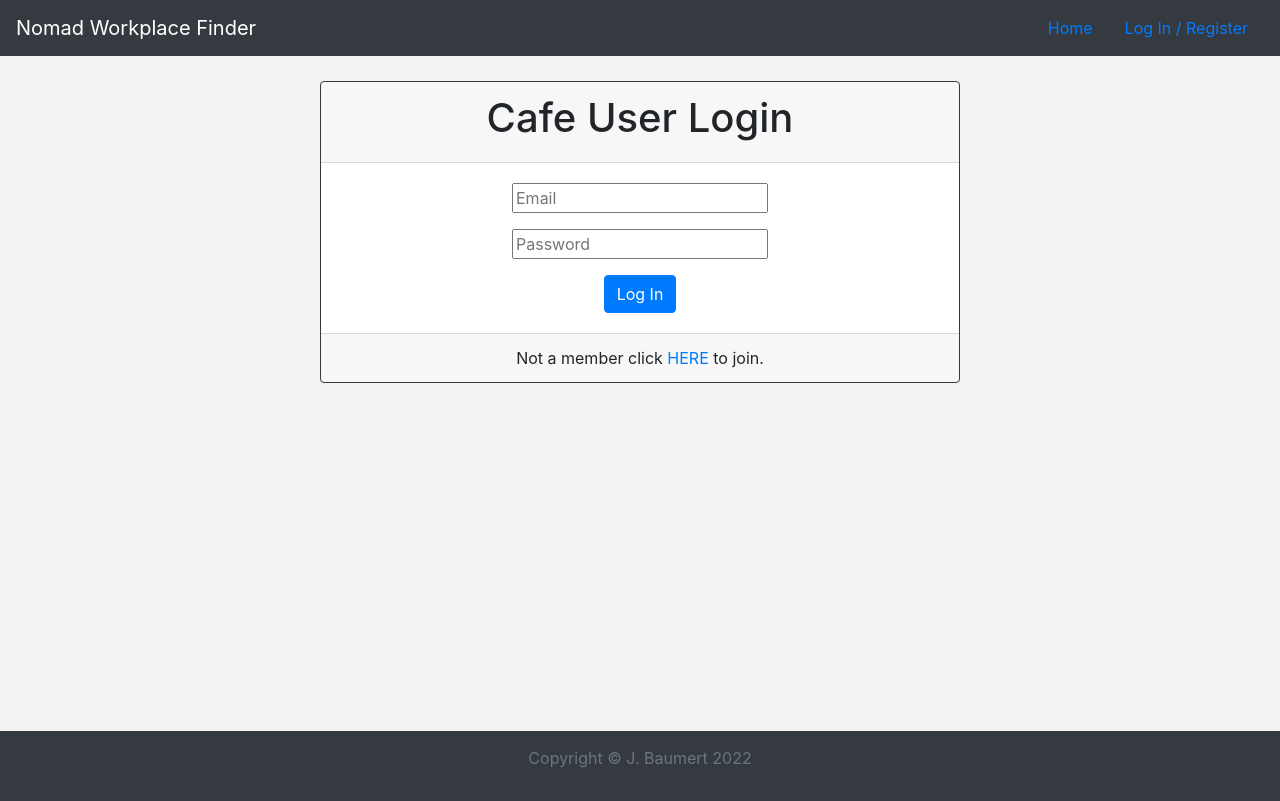
After one commit to baumertjohn/CafeWifiWebsite, a Flask app: page /login in a window 1280 px wide. The commit adds this page. Run offline with Flask 2, Linux system fonts and the light colour scheme; some libraries are stand-ins or nearby versions.

Commit message:
Added login / register page. Added header indicator(s) if logged in or not

```diff
--- a/main.py
+++ b/main.py
@@ -1,9 +1,17 @@
-from flask import Flask, redirect, render_template, url_for
+# A simple cafe ammenity listing website
+# Admin user credentials are:
+# name: Admin
+# email: admin@admin.com
+# password: 12345678
+
+from flask import Flask, redirect, render_template, request, url_for
 from flask_bootstrap import Bootstrap
 from flask_sqlalchemy import SQLAlchemy
 from flask_wtf import FlaskForm
 from wtforms import StringField, SelectField, SubmitField
 from wtforms.validators import DataRequired, URL
+from flask_login import LoginManager, UserMixin, login_required, login_user, logout_user
+from werkzeug.security import generate_password_hash, check_password_hash
 
 CAFE_BOOLEANS = ['YES', 'NO']
 
@@ -15,6 +23,17 @@ Bootstrap(app)
 app.config['SQLALCHEMY_DATABASE_URI'] = 'sqlite:///cafes.db'
 app.config['SQLALCHEMY_TRACK_MODIFICATIONS'] = False
 db = SQLAlchemy(app)
+
+# Added for secure login
+login_manager = LoginManager()
+login_manager.init_app(app)
+
+
+class User(UserMixin, db.Model):
+    id = db.Column(db.INTEGER, primary_key=True)
+    email = db.Column(db.VARCHAR(100), nullable=False, unique=True)
+    password = db.Column(db.VARCHAR(100), nullable=False)
+    name = db.Column(db.VARCHAR(100), nullable=False)
 
 
 class Cafe(db.Model):
@@ -49,6 +68,12 @@ class CafeForm(FlaskForm):
     submit = SubmitField('Submit')
 
 
+# Store user ID for secure session
+@login_manager.user_loader
+def load_user(user_id):
+    return User.query.get(int(user_id))
+
+
 @app.route('/')
 def home():
     all_cafes = db.session.query(Cafe).all()
@@ -81,25 +106,79 @@ def add_cafe():
             can_take_calls_bool = True
         else:
             can_take_calls_bool = False
-        new_cafe = Cafe(name = form.name.data,
-                        map_url = form.map_url.data,
-                        img_url = form.img_url.data,
-                        location = form.location.data,
-                        has_sockets = has_sockets_bool,
-                        has_toilet = has_toilet_bool,
-                        has_wifi = has_wifi_bool,
-                        can_take_calls = can_take_calls_bool,
-                        seats = form.seats.data,
-                        coffee_price = form.coffee_price.data)
+        new_cafe = Cafe(name=form.name.data,
+                        map_url=form.map_url.data,
+                        img_url=form.img_url.data,
+                        location=form.location.data,
+                        has_sockets=has_sockets_bool,
+                        has_toilet=has_toilet_bool,
+                        has_wifi=has_wifi_bool,
+                        can_take_calls=can_take_calls_bool,
+                        seats=form.seats.data,
+                        coffee_price=form.coffee_price.data)
         db.session.add(new_cafe)
         db.session.commit()
         return redirect(url_for('home'))
     return render_template('add.html', form=form)
 
 
-# all_cafes = db.session.query(Cafe).all()
-# for cafe in all_cafes:
-#     print(cafe.has_sockets)
+@app.route('/login', methods=['GET', 'POST'])
+def login():
+    error = None
+    if request.method == 'POST':
+        email = request.form.get('email')
+        password = request.form.get('password')
+        user = User.query.filter_by(email=email).first()
+        if user:
+            if check_password_hash(user.password, password):
+                login_user(user)
+                return redirect(url_for('home'))
+            else:
+                error = 'Password incorrect, please try again.'
+        else:
+            error = 'That email does not exist, please try again.'
+    return render_template('login.html', error=error)
+
+
+@app.route('/register', methods=['GET', 'POST'])
+def register():
+    error = None
+    if request.method == 'POST':
+        if User.query.filter_by(email=request.form.get('email')).first():
+            error = "You've already signed up with that email, log in instead."
+        else:
+            # Hash the users password before storing in database
+            hash_password = generate_password_hash(request.form.get('password'),
+                                                   method='pbkdf2:sha256',
+                                                   salt_length=8)
+            new_user = User(email=request.form.get('email'),
+                            password=hash_password,
+                            name=request.form.get('name'))
+            db.session.add(new_user)
+            db.session.commit()
+            # Login the new user to work with authentication
+            login_user(new_user)
+            return redirect(url_for('home'))
+    return render_template('register.html', error=error)
+
+
+@app.route('/logout')
+@login_required
+def logout():
+    logout_user()
+    return redirect(url_for('home'))
+
+# Create Admin User
+# db.create_all()
+# admin_password = generate_password_hash(
+#     'abcd1234', method='pbkdf2:sha256', salt_length=8)
+# admin_user = User(email='admin@admin.com',
+#                   password=admin_password,
+#                   name='Admin')
+# db.session.add(admin_user)
+# db.session.commit()
+
+
 if __name__ == '__main__':
     app.run(debug=True)
     # app.run()
--- a/static/styles.css
+++ b/static/styles.css
@@ -1,3 +1,7 @@
+body {
+  background-color: #f2f2f2;
+}
+
 .navbar {
   margin-bottom: 25px;
 }
@@ -15,3 +19,8 @@
 .fa-xmark {
   color: red;
 }
+
+/* Keeps footer at bottom when needed */
+.short_content {
+  min-height: calc(100vh - 200px);
+}
--- a/templates/header.html
+++ b/templates/header.html
@@ -46,8 +46,15 @@
                     <a class="nav-link disabled" href="#">Disabled</a>
                 </li> -->
             </ul>
+            {% if current_user.is_authenticated: %}
+            <span style="color:white; ">Hello {{ current_user.name }}</span>
             <a class="nav-link" href="{{ url_for('add_cafe') }}">Add Cafe</a>
+            {% endif %}
             <a class="nav-link" href="{{ url_for('home') }}">Home</a>
-            <a class="nav-link" href="#">Log In</a>
+            {% if not current_user.is_authenticated: %}
+            <a class="nav-link" href="{{ url_for('login') }}">Log In / Register</a>
+            {% else: %}
+            <a class="nav-link" href="{{ url_for('logout') }}">Log Out</a>
+            {% endif %}
         </div>
     </nav>
--- /dev/null
+++ b/templates/login.html
@@ -0,0 +1,27 @@
+{% set title = 'User Login' %}
+{% include "header.html" %}
+<!-- Page Header -->
+<div class="short_content" style="width:50%; margin:0 auto; text-align:center;">
+    <div class="card border-dark">
+        <div class="card-header">
+            <h1>Cafe User Login</h1>
+        </div>
+        <div class="card-body text-center">
+            {% if error %}
+            <div class="alert alert-danger">
+                {{ error }}
+            </div>
+            {% endif %}
+            <form action="{{ url_for('login') }}" method="post">
+                <p><input type="email" name="email" placeholder="Email" required="required" /></p>
+                <p><input type="password" name="password" placeholder="Password" required="required" /></p>
+                <button type="submit" class="btn btn-primary">Log In</button>
+            </form>
+        </div>
+        <div class="card-footer">
+            Not a member click <a href="{{ url_for('register') }}">HERE</a> to join.
+        </div>
+    </div>
+</div>
+<!-- Page Footer -->
+{% include "footer.html" %}
```
Also changed, not shown: templates/cafe.html (+10 -3 lines), templates/index.html (+7 -2 lines), templates/register.html (added, +25 -0 lines), cafes.db.
